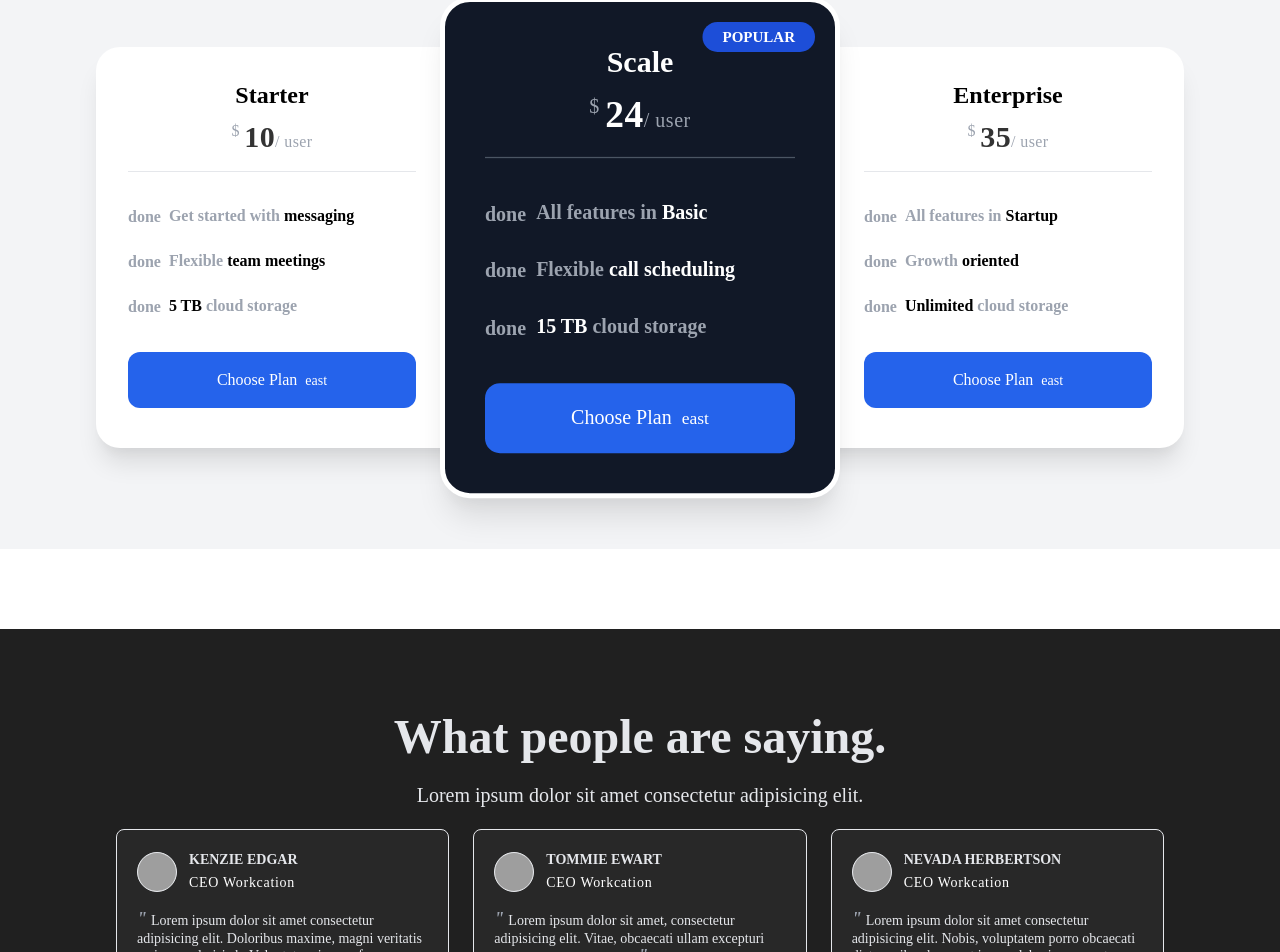
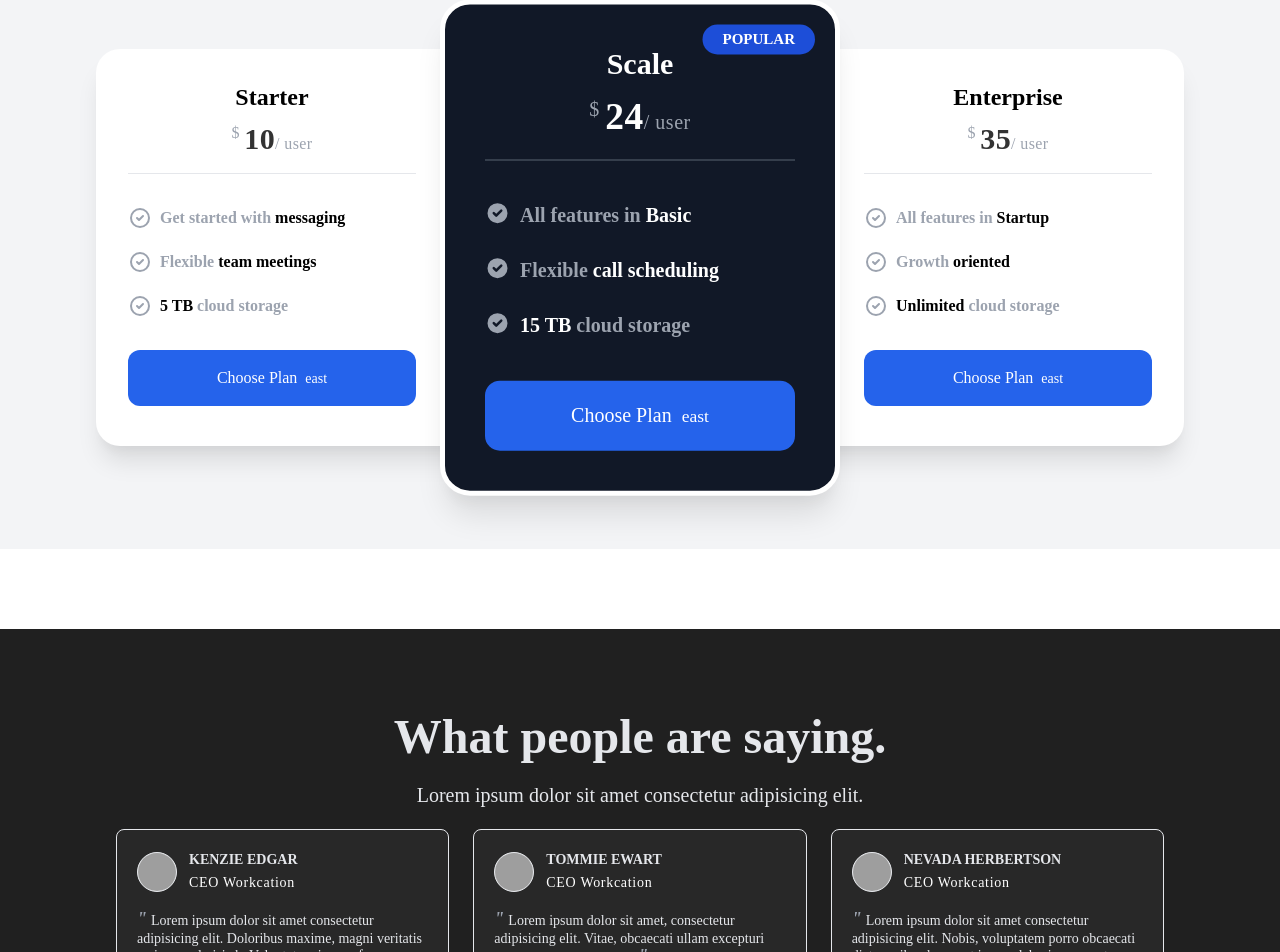
Before and after one commit to synerjay/landing-page-template-nextjs, a Next.js app: page / in a window 1280 px wide. Shown: the part 4995-5947 px from the top of the page. Built offline with nearby package versions, Linux system fonts and the light colour scheme; grey boxes are pictures that could not be loaded.

Commit message:
added checkmark icons

```diff
--- a/comps/Pricing.js
+++ b/comps/Pricing.js
@@ -27,21 +27,60 @@ const Pricing = () => {
               </p>
               <hr className='mt-4 border-1' />
               <div className='pt-8'>
-                <p className='font-semibold text-gray-400 text-left'>
-                  <span className='material-icons align-middle'>done</span>
+                <p className='font-semibold text-gray-400 text-left flex'>
+                  <svg
+                    xmlns='http://www.w3.org/2000/svg'
+                    className='h-6 w-6'
+                    fill='none'
+                    viewBox='0 0 24 24'
+                    stroke='currentColor'
+                  >
+                    <path
+                      strokeLinecap='round'
+                      strokeLinejoin='round'
+                      strokeWidth={2}
+                      d='M9 12l2 2 4-4m6 2a9 9 0 11-18 0 9 9 0 0118 0z'
+                    />
+                  </svg>
                   <span className='pl-2'>
                     Get started with{' '}
                     <span className='text-black'>messaging</span>
                   </span>
                 </p>
-                <p className='font-semibold text-gray-400 text-left pt-5'>
-                  <span className='material-icons align-middle'>done</span>
+                <p className='font-semibold text-gray-400 text-left pt-5 flex'>
+                  <svg
+                    xmlns='http://www.w3.org/2000/svg'
+                    className='h-6 w-6'
+                    fill='none'
+                    viewBox='0 0 24 24'
+                    stroke='currentColor'
+                  >
+                    <path
+                      strokeLinecap='round'
+                      strokeLinejoin='round'
+                      strokeWidth={2}
+                      d='M9 12l2 2 4-4m6 2a9 9 0 11-18 0 9 9 0 0118 0z'
+                    />
+                  </svg>
                   <span className='pl-2'>
                     Flexible <span className='text-black'>team meetings</span>
                   </span>
                 </p>
-                <p className='font-semibold text-gray-400 text-left pt-5'>
-                  <span className='material-icons align-middle'>done</span>
+                <p className='font-semibold text-gray-400 text-left pt-5 flex'>
+                  <svg
+                    xmlns='http://www.w3.org/2000/svg'
+                    className='h-6 w-6'
+                    fill='none'
+                    viewBox='0 0 24 24'
+                    stroke='currentColor'
+                  >
+                    <path
+                      strokeLinecap='round'
+                      strokeLinejoin='round'
+                      strokeWidth={2}
+                      d='M9 12l2 2 4-4m6 2a9 9 0 11-18 0 9 9 0 0118 0z'
+                    />
+                  </svg>
                   <span className='pl-2'>
                     <span className='text-black'>5 TB</span> cloud storage
                   </span>
@@ -67,20 +106,56 @@ const Pricing = () => {
               </p>
               <hr className='mt-4 border-1 border-gray-600' />
               <div className='pt-8'>
-                <p className='font-semibold text-gray-400 text-left'>
-                  <span className='material-icons align-middle'>done</span>
+                <p className='font-semibold text-gray-400 text-left flex'>
+                  {/* Put checkmark hero icon here */}
+                  <svg
+                    xmlns='http://www.w3.org/2000/svg'
+                    className='h-5 w-5'
+                    viewBox='0 0 20 20'
+                    fill='currentColor'
+                  >
+                    <path
+                      fillRule='evenodd'
+                      d='M10 18a8 8 0 100-16 8 8 0 000 16zm3.707-9.293a1 1 0 00-1.414-1.414L9 10.586 7.707 9.293a1 1 0 00-1.414 1.414l2 2a1 1 0 001.414 0l4-4z'
+                      clipRule='evenodd'
+                    />
+                  </svg>
                   <span className='pl-2'>
                     All features in <span className='text-white'>Basic</span>
                   </span>
                 </p>
-                <p className='font-semibold text-gray-400 text-left pt-5'>
-                  <span className='material-icons align-middle'>done</span>
+                <p className='font-semibold text-gray-400 text-left pt-5 flex'>
+                  {/* Put checkmark hero icon here */}
+                  <svg
+                    xmlns='http://www.w3.org/2000/svg'
+                    className='h-5 w-5'
+                    viewBox='0 0 20 20'
+                    fill='currentColor'
+                  >
+                    <path
+                      fillRule='evenodd'
+                      d='M10 18a8 8 0 100-16 8 8 0 000 16zm3.707-9.293a1 1 0 00-1.414-1.414L9 10.586 7.707 9.293a1 1 0 00-1.414 1.414l2 2a1 1 0 001.414 0l4-4z'
+                      clipRule='evenodd'
+                    />
+                  </svg>
                   <span className='pl-2'>
                     Flexible <span className='text-white'>call scheduling</span>
                   </span>
                 </p>
-                <p className='font-semibold text-gray-400 text-left pt-5'>
-                  <span className='material-icons align-middle'>done</span>
+                <p className='font-semibold text-gray-400 text-left pt-5 flex'>
+                  {/* Put checkmark hero icon here */}
+                  <svg
+                    xmlns='http://www.w3.org/2000/svg'
+                    className='h-5 w-5'
+                    viewBox='0 0 20 20'
+                    fill='currentColor'
+                  >
+                    <path
+                      fillRule='evenodd'
+                      d='M10 18a8 8 0 100-16 8 8 0 000 16zm3.707-9.293a1 1 0 00-1.414-1.414L9 10.586 7.707 9.293a1 1 0 00-1.414 1.414l2 2a1 1 0 001.414 0l4-4z'
+                      clipRule='evenodd'
+                    />
+                  </svg>
                   <span className='pl-2'>
                     <span className='text-white'>15 TB</span> cloud storage
                   </span>
@@ -111,20 +186,62 @@ const Pricing = () => {
               </p>
               <hr className='mt-4 border-1' />
               <div className='pt-8'>
-                <p className='font-semibold text-gray-400 text-left'>
-                  <span className='material-icons align-middle'>done</span>
+                <p className='font-semibold text-gray-400 text-left flex'>
+                  {/* Put hero icons here */}
+                  <svg
+                    xmlns='http://www.w3.org/2000/svg'
+                    className='h-6 w-6'
+                    fill='none'
+                    viewBox='0 0 24 24'
+                    stroke='currentColor'
+                  >
+                    <path
+                      strokeLinecap='round'
+                      strokeLinejoin='round'
+                      strokeWidth={2}
+                      d='M9 12l2 2 4-4m6 2a9 9 0 11-18 0 9 9 0 0118 0z'
+                    />
+                  </svg>
                   <span className='pl-2'>
                     All features in <span className='text-black'>Startup</span>
                   </span>
                 </p>
-                <p className='font-semibold text-gray-400 text-left pt-5'>
-                  <span className='material-icons align-middle'>done</span>
+                <p className='font-semibold text-gray-400 text-left pt-5 flex'>
+                  {/* Put hero icons here */}
+                  <svg
+                    xmlns='http://www.w3.org/2000/svg'
+                    className='h-6 w-6'
+                    fill='none'
+                    viewBox='0 0 24 24'
+                    stroke='currentColor'
+                  >
+                    <path
+                      strokeLinecap='round'
+                      strokeLinejoin='round'
+                      strokeWidth={2}
+                      d='M9 12l2 2 4-4m6 2a9 9 0 11-18 0 9 9 0 0118 0z'
+                    />
+                  </svg>
                   <span className='pl-2'>
                     Growth <span className='text-black'>oriented</span>
                   </span>
                 </p>
-                <p className='font-semibold text-gray-400 text-left pt-5'>
-                  <span className='material-icons align-middle'>done</span>
+                <p className='font-semibold text-gray-400 text-left pt-5 flex'>
+                  {/* Put hero icons here */}
+                  <svg
+                    xmlns='http://www.w3.org/2000/svg'
+                    className='h-6 w-6'
+                    fill='none'
+                    viewBox='0 0 24 24'
+                    stroke='currentColor'
+                  >
+                    <path
+                      strokeLinecap='round'
+                      strokeLinejoin='round'
+                      strokeWidth={2}
+                      d='M9 12l2 2 4-4m6 2a9 9 0 11-18 0 9 9 0 0118 0z'
+                    />
+                  </svg>
                   <span className='pl-2'>
                     <span className='text-black'>Unlimited</span> cloud storage
                   </span>
```
